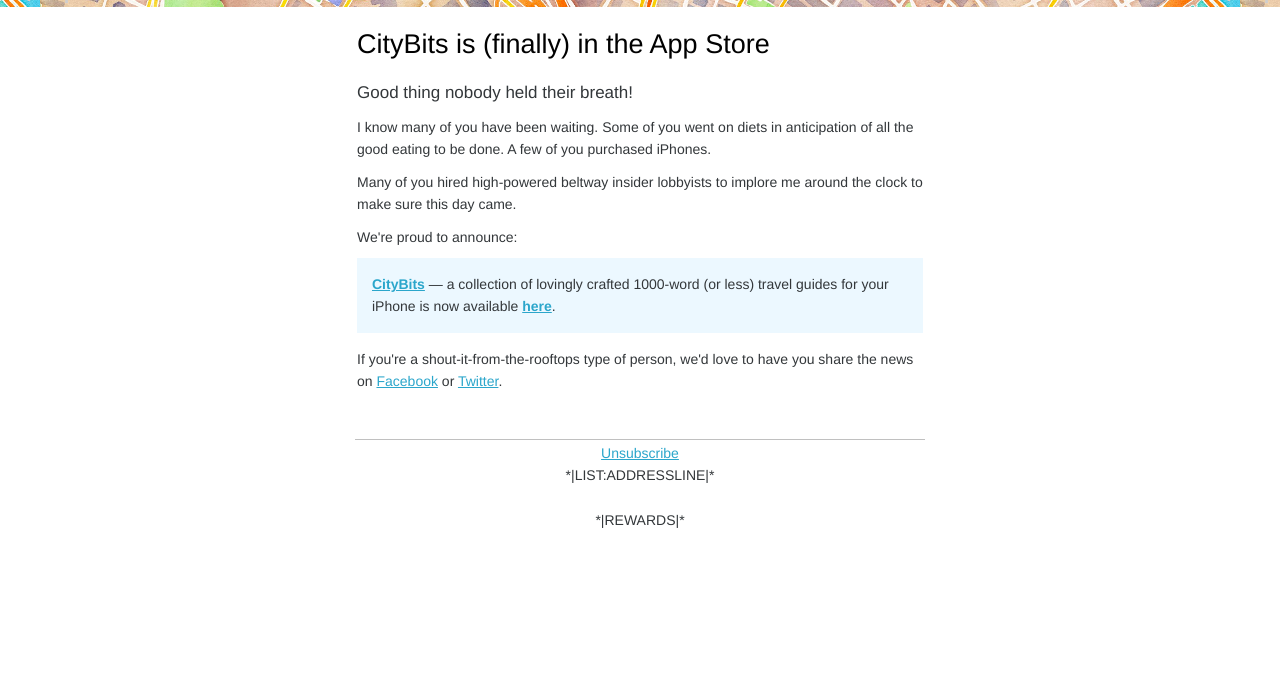
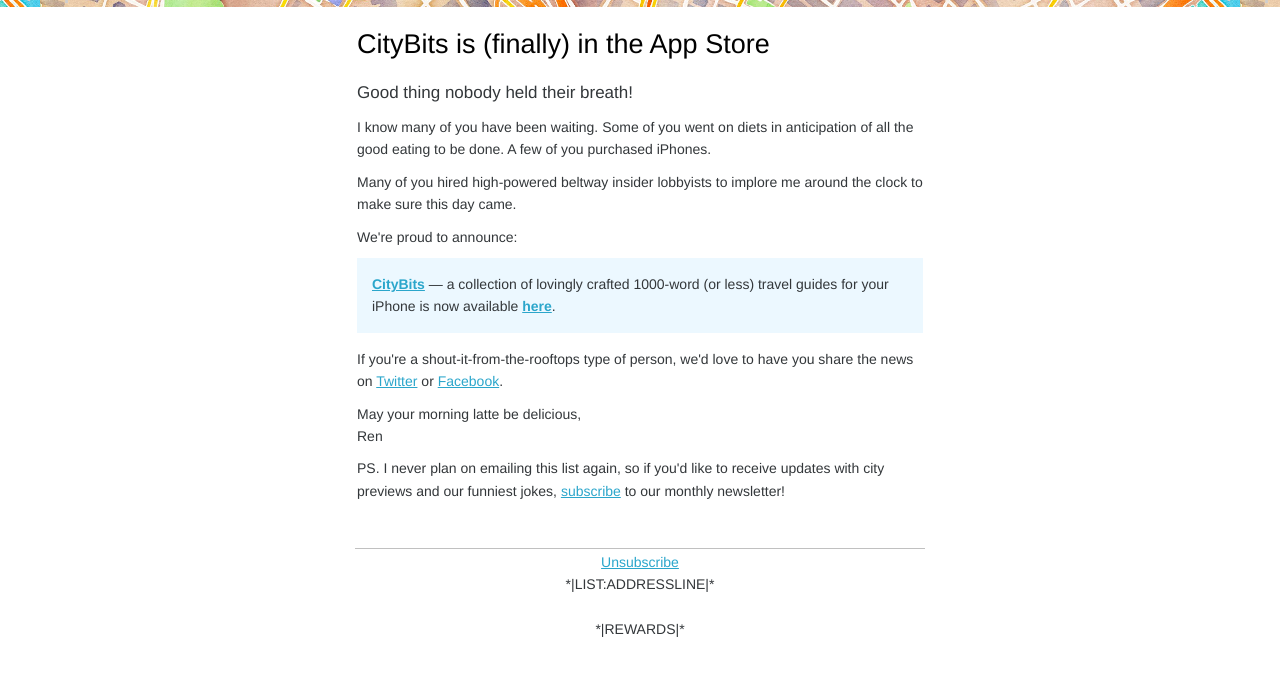
Before and after one commit to ren/citybitsapp.com, a Jekyll site: the page built from newsletters/2013-06-27-launch.html, in a window 1280 px wide. Shown: the top 676 px of the page. Built offline with Jekyll 4.4.1, drawn with Linux system fonts in a browser that asks for light colours.

Commit message:
Updated newsletter.

```diff
--- a/newsletters/2013-06-27-launch.html
+++ b/newsletters/2013-06-27-launch.html
@@ -52,7 +52,14 @@
 						</p>
 						<!-- /Callout Panel -->
 
-						<p>If you're a shout-it-from-the-rooftops type of person, we'd love to have you share the news on <a href="http://www.facebook.com/sharer/sharer.php?s=100&p[url]=http://citybitsapp.com&p[images][0]=http://citybitsapp.com/assets/lg_icon.png&p[title]=CityBits%20App%20Launched!&p[summary]=The%20guide%20to%20all%20the%20bits%20of%20your%20trip%20that%20you'll%20rave%20about%20to%20your%20friends.">Facebook</a> or <a href="http://twitter.com/home?status=@citybitsapp%20hass%20launched,%20purchase%20(http://itunes.apple.com/us/app/citybits/id657163860)%20your%20copy%20before%20they%20run%20out!">Twitter</a>.</p>
+						<p>If you're a shout-it-from-the-rooftops type of person, we'd love to have you share the news on <a href="http://twitter.com/home?status=@citybitsapp%20has%20launched,%20purchase%20(http://itunes.apple.com/us/app/citybits/id657163860)%20your%20copy%20before%20they%20run%20out!">Twitter</a> or <a href="http://www.facebook.com/sharer/sharer.php?s=100&p[url]=http://citybitsapp.com&p[images][0]=http://citybitsapp.com/assets/lg_icon.png&p[title]=CityBits%20App%20Launched!&p[summary]=The%20guide%20to%20all%20the%20bits%20of%20your%20trip%20that%20you'll%20rave%20about%20to%20your%20friends.">Facebook</a>.</p>
+
+						<p>
+							May your morning latte be delicious,<br>
+							Ren
+						</p>
+
+						<p>PS. I never plan on emailing this list again, so if you'd like to receive updates with city previews and our funniest jokes, <a href="http://eepurl.com/Bky0f">subscribe</a> to our monthly newsletter!
 
 					</td>
 				</tr>
```
